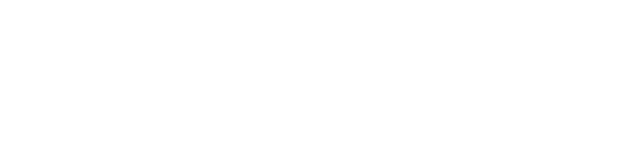
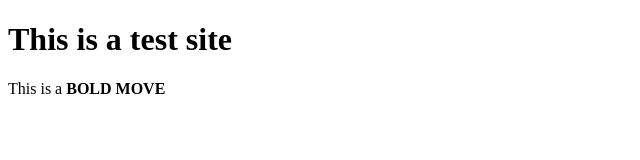
Before and after one commit to NoahRyken/Ind-Study-Recipe-Organizer, a plain HTML site: page index.html in a window 1280 px wide. Shown: the whole page, without its empty margins (0-640 px from the left). Drawn offline with Linux system fonts and the light colour scheme.

Commit message:
Testing HTML

```diff
--- a/index.html
+++ b/index.html
@@ -4,5 +4,8 @@
 
 <title>Test</title>
 
+  <h1>This is a test site</h1>
+  <p>This is a <b>BOLD MOVE</b></p>
+
 </body>
 </html>
```
